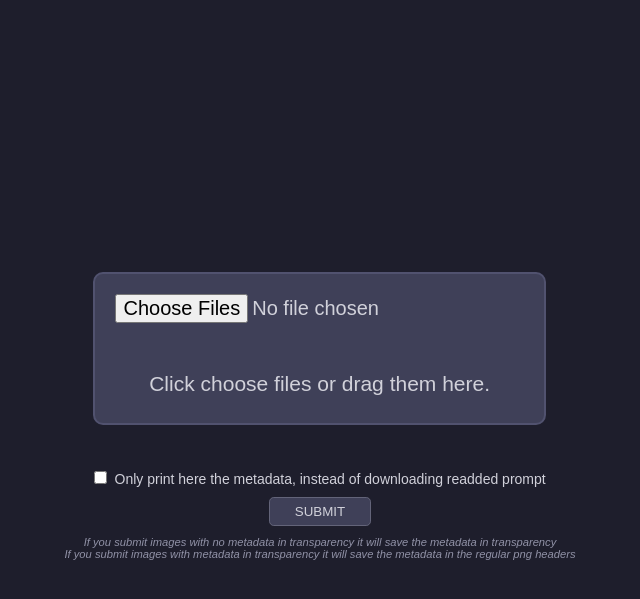
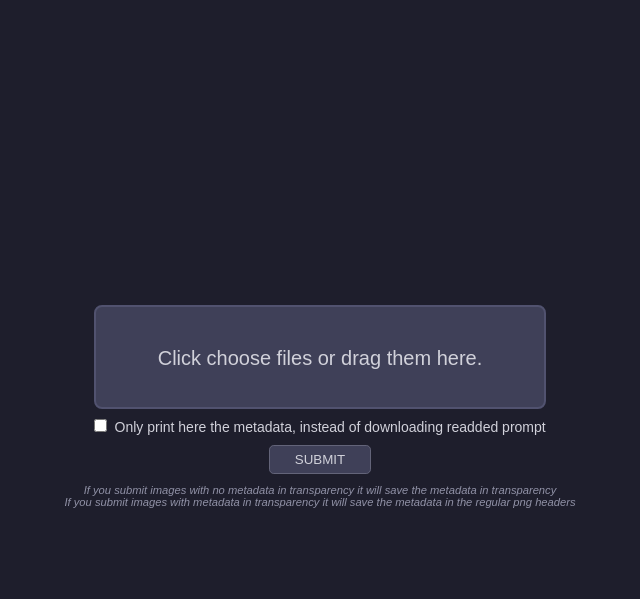
Before and after one commit to fredgido/store_prompt_in_alpha_server, a Flask app: page / in a window 1280 px wide. Shown: the top 599 px of the page, without its empty margins (320-960 px from the left). Run offline with Flask 3, Linux system fonts and the light colour scheme.

Commit message:
Hide upload button and file names

```diff
--- a/templates/index.html
+++ b/templates/index.html
@@ -33,23 +33,38 @@
     }
 
     input[type=file] {
-        background-color: #3f4058;
-        border: 2px solid #51526f;
-        border-radius: 10px;
-        padding-top: 20px;
-        padding-left: 20px;
-        padding-right: 50px;
-        padding-bottom: 100px;
-        font-size: 20px;
-        margin: 20px;
+        opacity: 0;
+        z-index: 1;
+        height: 100px;
+        max-width: 28rem;
+        width: 100%;
+        position: relative;
+        cursor: pointer;
     }
 
-    input[type=file]:hover {
+    label#files:hover {
         border-color: #9192a7;
+    }
+    label#files {
+        background-color: #3f4058;
+        border-radius: .5rem;
+        height: 100px;
+        max-width: 28rem;
+        width: 100%;
+        transition: .3s;
+        border: 2px solid #51526f;
+        position: relative;
+        display: flex;
     }
 
     span#file-label {
-        transform: translateY(-5em) scale(1.5);
+        z-index: 0;
+        text-align: center;
+        max-width: 28rem;
+        width: 100%;
+        position: absolute;
+        top: 40px;
+        font-size: 20px;
     }
 
     input#checkbox {
@@ -114,9 +129,10 @@
 </style>
 <body>
 <form action="/" method="post" enctype="multipart/form-data">
-    <input type="file" name="files" multiple id="file-upload" required>
-    <span id="file-label">Click choose files or drag them here.</span>
-
+    <label for="files" id="files">
+        <input type="file" name="files" multiple id="file-upload" required>
+        <span id="file-label">Click choose files or drag them here.</span>
+    </label>
     <div class="print_metadata_checkbox">
         <input type="checkbox" id="checkbox" name="checkbox" value="checkbox">
         <label for="checkbox"> Only print here the metadata, instead of downloading readded prompt</label>
```
